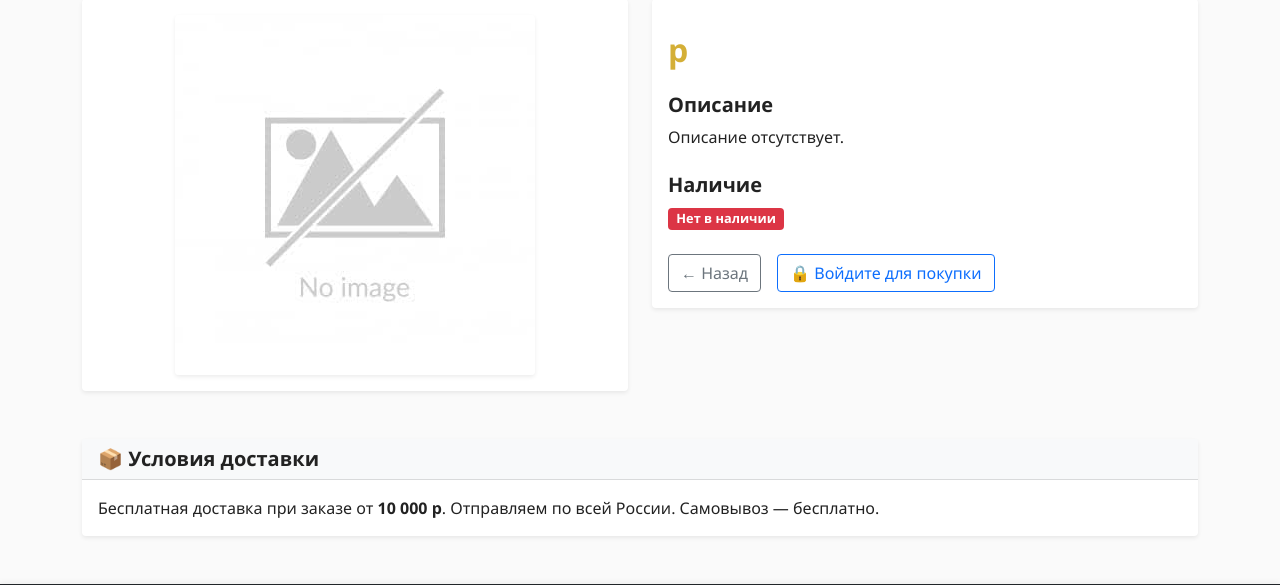
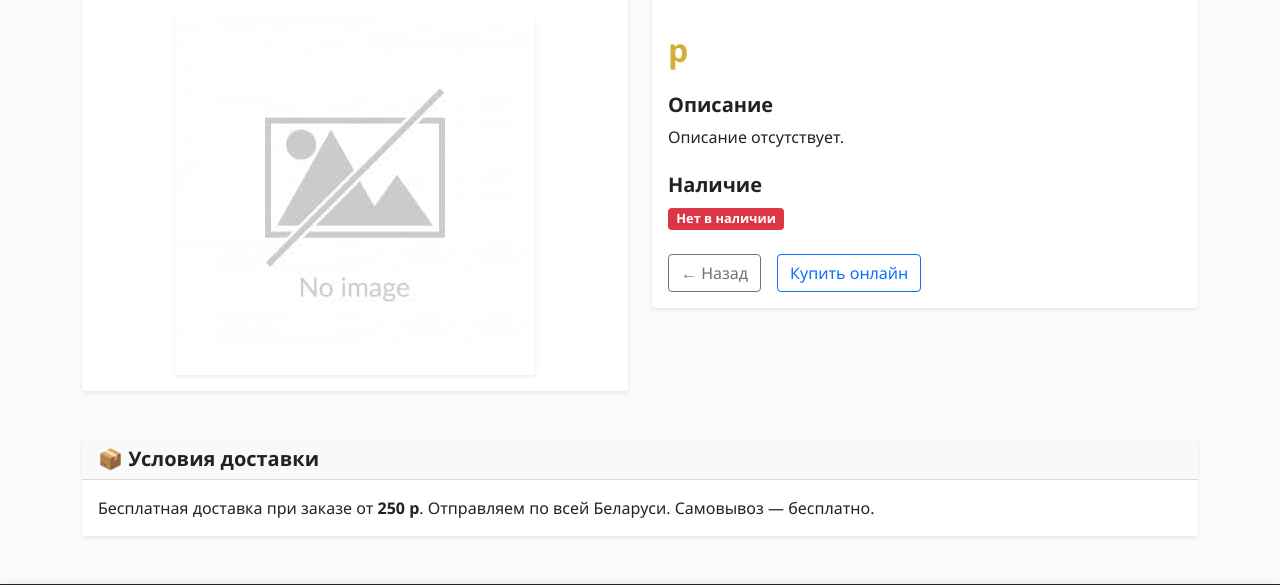
Before and after one commit to ArtemRuslanovich/golddekor, a Django app: template web/apps/catalog/templates/catalog/product/detail.html in a window 1280 px wide. Shown: the part 130-715 px from the top of the page. Run offline with Django 5.2, Linux system fonts and the light colour scheme; the template is opened without the code that fills it, so the values that code supplies are empty.

Commit message:
change some text 2

```diff
--- a/web/apps/catalog/templates/catalog/product/detail.html
+++ b/web/apps/catalog/templates/catalog/product/detail.html
@@ -80,7 +80,7 @@
                         {% endif %}
                     {% else %}
                     <a href="{% url 'login' %}" class="btn btn-outline-primary">
-                        🔒 Войдите для покупки
+                        Купить онлайн
                     </a>
                     {% endif %}
                 </div>
@@ -106,8 +106,8 @@
                 <h5 class="mb-0">📦 Условия доставки</h5>
             </div>
             <div class="card-body">
-                <p class="mb-0">Бесплатная доставка при заказе от <strong>10 000 р</strong>.
-                Отправляем по всей России. Самовывоз — бесплатно.</p>
+                <p class="mb-0">Бесплатная доставка при заказе от <strong>250 р</strong>.
+                Отправляем по всей Беларуси. Самовывоз — бесплатно.</p>
             </div>
         </div>
     </div>
```
